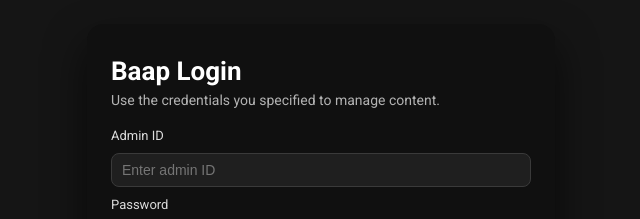
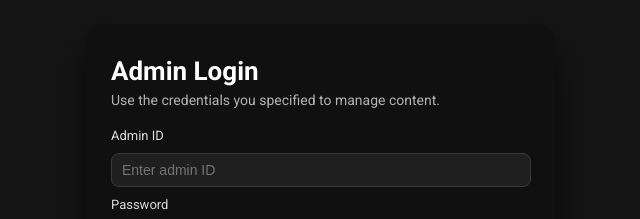
Before and after one commit to shok2977/ZYROMOVIE, a website: page admin.html in a window 1280 px wide. Shown: the part 210-429 px from the top of the page, 319-959 px from the left. Drawn offline with Linux system fonts and the light colour scheme.

Commit message:
Add files via upload

```diff
--- a/admin.html
+++ b/admin.html
@@ -18,7 +18,7 @@
   <body class="admin-body">
     <div class="admin-wrapper">
       <div class="admin-auth-card" id="admin-login-card">
-        <h1 class="admin-title">Baap Login</h1>
+        <h1 class="admin-title">Admin Login</h1>
         <p class="admin-subtitle">
           Use the credentials you specified to manage content.
         </p>
```
Also changed, not shown: index.html (+0 -1 lines).
